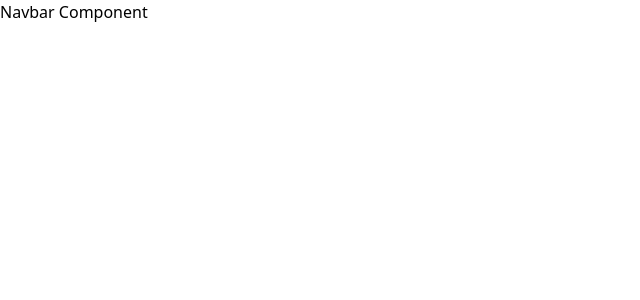
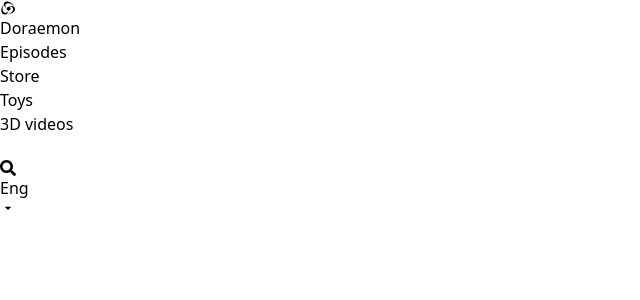
Before and after one commit to wacho91/doraemon, a React (Vite) app: page / in a window 1280 px wide. Shown: the top 300 px of the page, without its empty margins (0-640 px from the left). Built offline with nearby package versions, Linux system fonts and the light colour scheme.

Commit message:
Nabvar Component arquitecture

```diff
--- a/package.json
+++ b/package.json
@@ -10,8 +10,10 @@
     "preview": "vite preview"
   },
   "dependencies": {
+    "aos": "^2.3.4",
     "react": "^18.3.1",
-    "react-dom": "^18.3.1"
+    "react-dom": "^18.3.1",
+    "react-icons": "^5.3.0"
   },
   "devDependencies": {
     "@eslint/js": "^9.13.0",
--- a/src/App.jsx
+++ b/src/App.jsx
@@ -1,7 +1,19 @@
 import Navbar from "./component/Navbar/Navbar";
 
+import AOS from "aos";
+import "aos/dist/aos.css";
+import { useEffect } from "react";
 
 export default function App() {
+
+  useEffect(() => {
+    AOS.init({
+      duration: 600,
+      easing: "ease-in-sine",
+      offset: 100,
+    });
+  })
+
   return (
     <div className="overflow-hidden">
       <Navbar />
--- a/src/component/Navbar/Navbar.jsx
+++ b/src/component/Navbar/Navbar.jsx
@@ -1,10 +1,70 @@
+import { FaSearch } from "react-icons/fa";
+import { GiAtomicSlashes } from "react-icons/gi";
+import { MdArrowDropDown } from "react-icons/md";
 
+
+const MenuLinks = [
+  {
+    name: "Episodes",
+    link: "#/",
+  },
+  {
+    name: "Store",
+    link: "#/store",
+  },
+  {
+    name: "Toys",
+    link: "#/toys",
+  },
+  {
+    name: "3D videos",
+    link: "#/videos",
+  },
+];
 
 const Navbar = () => {
   return (
-    <div>
-        Navbar Component
-    </div>
+    <nav>
+      <div>
+        <div>
+          {/* logo section */}
+          <div>
+            <GiAtomicSlashes />
+              <div>
+                  <span>Dora</span>
+                  <span>emon</span>
+              </div>
+          </div>
+          {/* links section */}
+          <div>
+            <ul>
+              {MenuLinks.map((data, index) => {
+                return (
+                  <li key={index}>
+                    <a href={data.link}>
+                      {data.name}
+                    </a>
+                  </li>
+                )
+              })}
+            </ul>
+          </div>
+          {/* Search section */}
+            <div>
+              <input type="text" />
+              <div>
+                <FaSearch />
+              </div>
+              <div>
+                Eng
+                <span>
+                  <MdArrowDropDown />
+                </span>
+              </div>
+           </div>
+        </div>
+      </div>
+    </nav>
   )
 }
 
```
Also changed, not shown: 1 other file (tests, documents, lock files or other folders).
